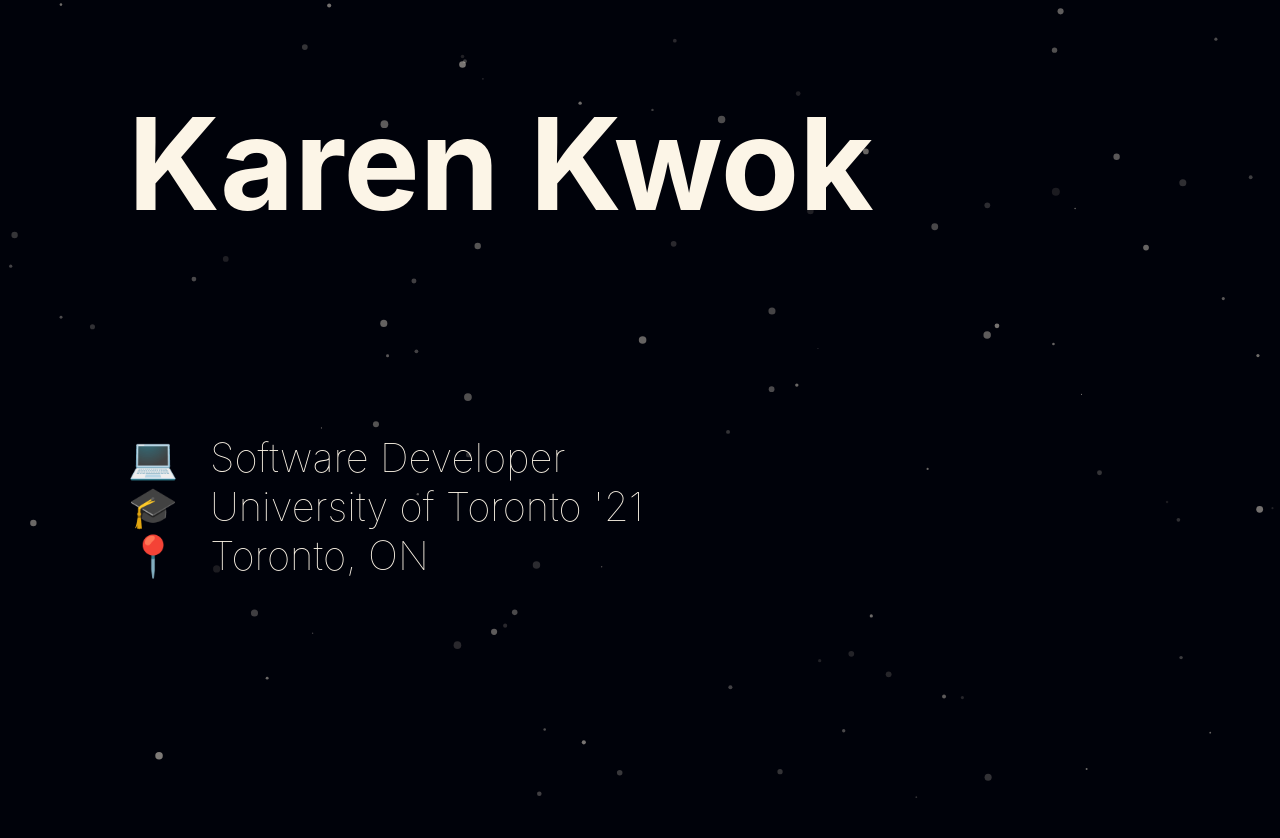
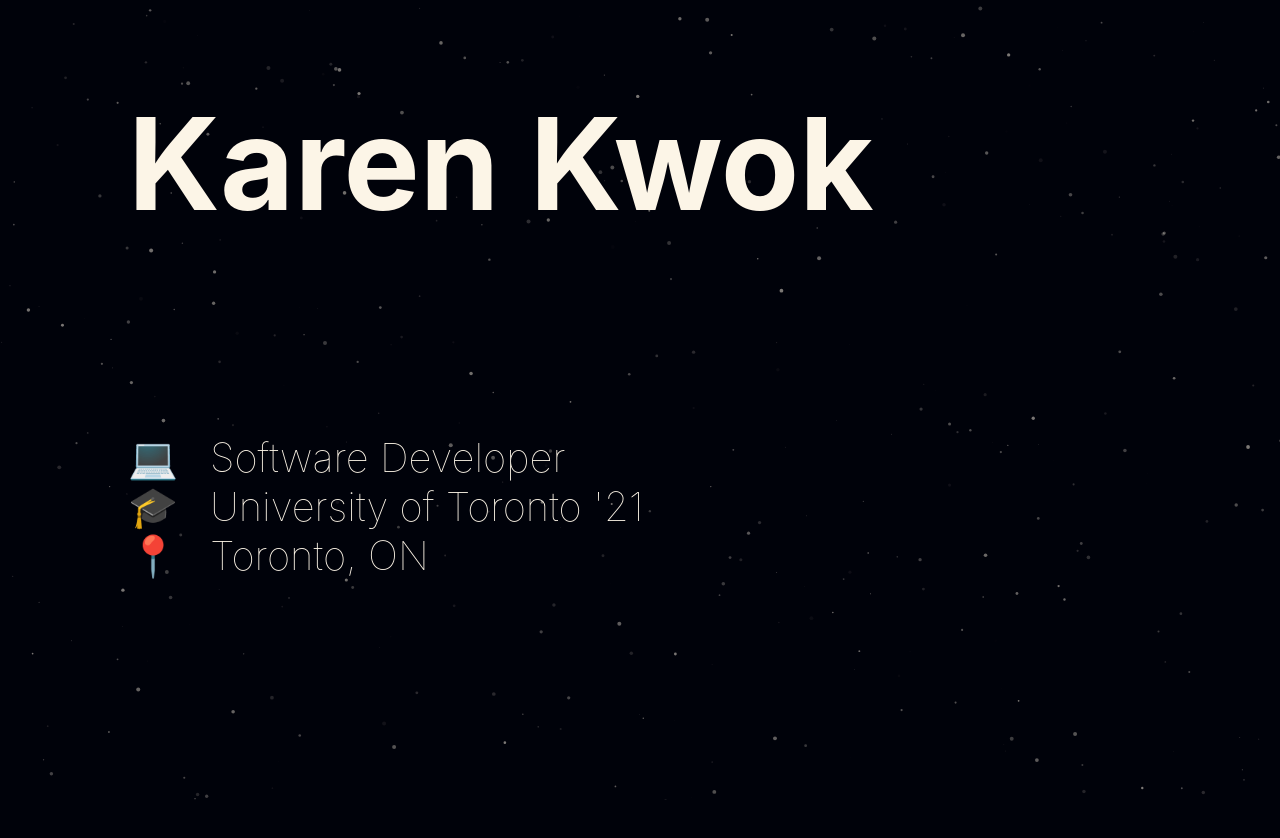
Before and after one commit to karenkwok/karenkwok.github.io, a React (Create React App) app: page / in a window 1280 px wide. Shown: the top 838 px of the page. Built offline with nearby package versions, Linux system fonts and the light colour scheme.

Commit message:
added animations to particles

```diff
--- a/src/App.js
+++ b/src/App.js
@@ -38,14 +38,21 @@ const App = () => {
                 mode: 'push',
               },
               onHover: {
-                enable: false,
-                mode: 'repulse',
+                enable: true,
+                mode: 'bubble',
               },
               resize: true,
             },
             modes: {
+              bubble: {
+                distance: 83.916,
+                size: 1,
+                duration: 3,
+                opacity: 1,
+                speed: 3,
+              },
               push: {
-                quantity: 10,
+                quantity: 4,
               },
               repulse: {
                 distance: 20,
@@ -54,37 +61,68 @@ const App = () => {
             },
           },
           particles: {
+            collisions: {
+              enable: false,
+            },
             color: {
               value: '#fcf5e7',
             },
-            collisions: {
+            line_linked: {
               enable: false,
+              distance: 150,
+              color: '#fcf5e7',
+              opacity: 0.4,
+              width: 1,
             },
             move: {
+              attract: {
+                enable: false,
+                rotateX: 600,
+                rotateY: 1200,
+              },
+              bounce: false,
               directions: 'none',
               enable: true,
               outModes: {
-                default: 'bounce',
+                default: 'out',
               },
-              random: false,
+              random: true,
               speed: 0.2,
               straight: false,
             },
             number: {
               density: {
                 enable: true,
-                area: 800,
+                area: 789.1476,
               },
-              value: 80,
+              value: 355,
             },
             opacity: {
-              value: { min: 0.1, max: 0.5 },
+              value: 0.489, // { min: 0.1, max: 0.5 },
+              random: false,
+              anim: {
+                enable: true,
+                speed: 0.2,
+                opacity_min: 0,
+                sync: false,
+              },
             },
             shape: {
               type: 'circle',
+              stroke: {
+                width: 0,
+                color: '#fcf5e7',
+              },
             },
             size: {
-              value: { min: 0.5, max: 4 },
+              value: 2, // { min: 0.5, max: 4 },
+              random: true,
+              anim: {
+                enable: true,
+                speed: 2,
+                size_min: 0,
+                sync: false,
+              },
             },
           },
           detectRetina: true,
```
